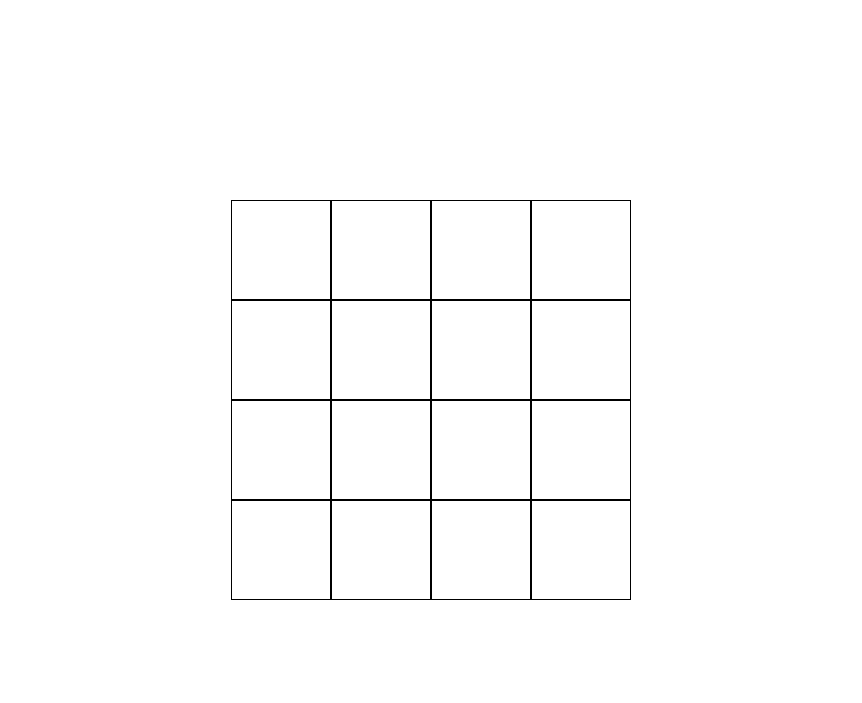
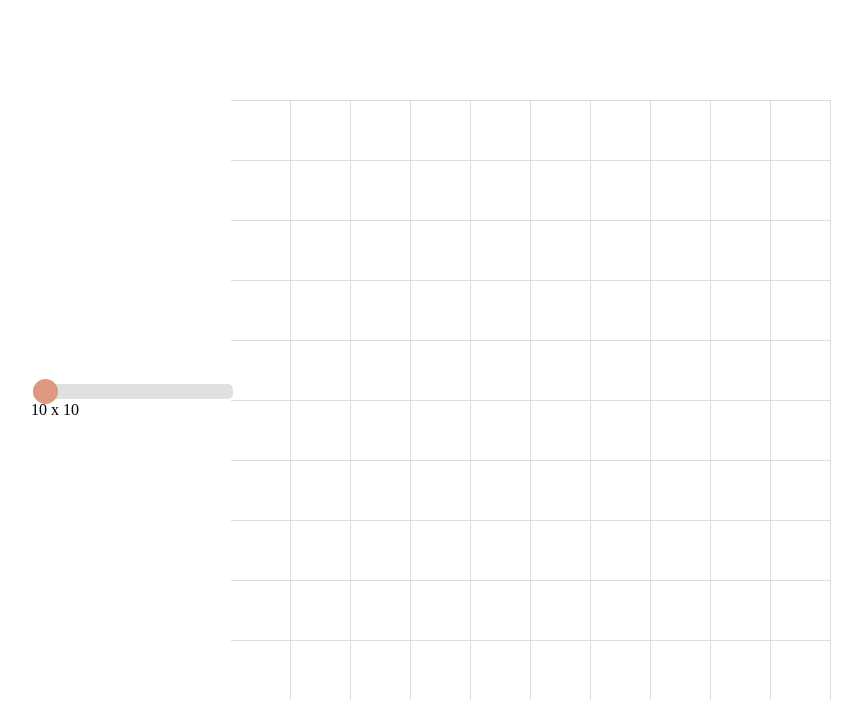
Before and after one commit to dinardavis/etch-a-sketch, a plain HTML site: page index.html in a window 1280 px wide. Shown: the whole page, without its empty margins (209-1071 px from the left). Drawn offline with Linux system fonts and the light colour scheme.

Commit message:
Add slider to change grid dimensions

```diff
--- a/css/styles.css
+++ b/css/styles.css
@@ -12,15 +12,49 @@
 .grid-container {
   display: flex;
   flex-wrap: wrap;
-  width: 400px;
+  width: 600px;
+  height: 600px;
 }
 
 .grid-squares {
-  width: 100px;
-  height: 100px;
-  border: 1px solid black;
+  border-top: 1px solid #ddd;
+  border-right: 1px solid #ddd;
 }
 
 .color-change {
   background-color: #a92e2e;
 }
+
+.slidecontainer {
+  width: 200px;
+}
+
+.slider {
+  -webkit-appearance: none;
+  width: 100%;
+  height: 15px;
+  border-radius: 5px;
+  background: #d3d3d3;
+  outline: none;
+  opacity: 0.7;
+  -webkit-transition: .2s;
+  transition: opacity .2s;
+}
+
+.slider::-webkit-slider-thumb {
+  -webkit-appearance: none;
+  appearance: none;
+  width: 25px;
+  height: 25px;
+  border-radius: 50%;
+  background: #d06f49;
+  cursor: pointer;
+}
+
+.slider::-moz-range-thumb {
+  width: 25px;
+  height: 25px;
+  border-radius: 50%;
+  background: #d06f49;
+  cursor: pointer;
+}
--- a/index.html
+++ b/index.html
@@ -10,6 +10,12 @@
 </head>
 <body>
   <div class="main-container">
+    <div class="create-grid-btn">
+      <div class="slidecontainer">
+        <input type="range" min="10" max="100" value="10" class="slider" id="slider">
+        <div id="slider-value"></div>
+      </div>
+    </div>
 
     <div class="grid-container"></div>
   </div>
--- a/js/script.js
+++ b/js/script.js
@@ -1,17 +1,32 @@
 const gridContainer = document.querySelector(".grid-container");
+let slider = document.getElementById("slider");
+let output = document.getElementById("slider-value");
+let sliderValue = '';
+output.innerText = `${slider.value} x ${slider.value}`;
 
+createGrid();
 
 function createGrid() {
-  for (let i = 0; i < 16; i++) {
-    gridContainer.innerHTML += '<div class="grid-squares"></div>';
+  gridContainer.innerHTML = '';
+  let totalSquares = slider.value ** 2;
+  let gridSquareSize = (600/slider.value).toFixed(4);
+  for (let i = 0; i < totalSquares; i++) {
+    gridContainer.innerHTML += `<div class="grid-squares" style="width: ${gridSquareSize}px; height: ${gridSquareSize}px;"></div>`;
   }
 }
 
-createGrid();
+function updateSliderValue() {
+  output.innerText = `Grid Size: ${slider.value} x ${slider.value}`;
+}
+
+let gridSquares = document.querySelectorAll(".grid-squares");
 
 function changeSquareColor(e) {
-    e.target.classList.add('color-change');
+  e.target.classList.add('color-change');
 }
+
+slider.addEventListener("input", updateSliderValue);
+slider.addEventListener("mouseup", createGrid);
 
 gridContainer.addEventListener("mouseover",
 changeSquareColor);
```
